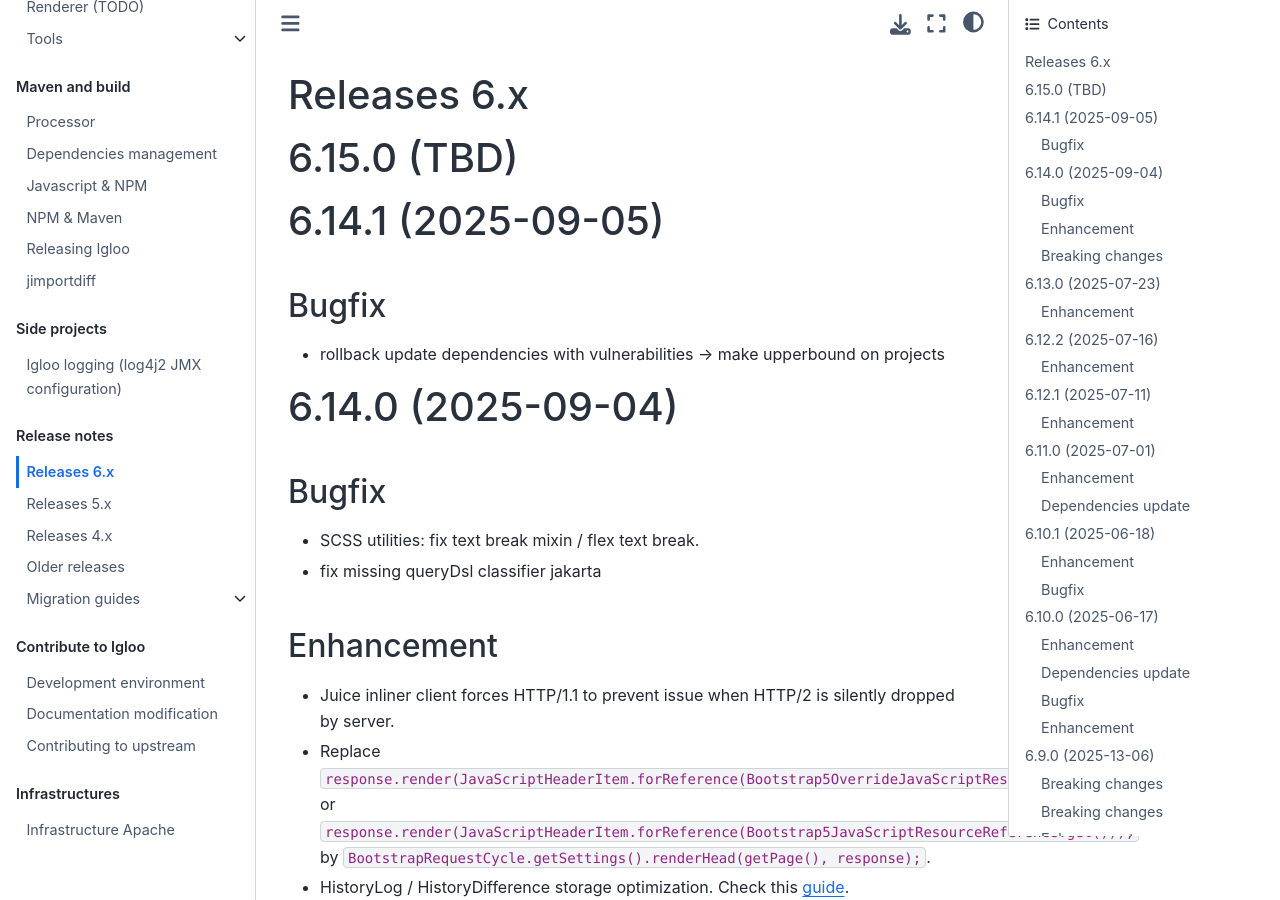
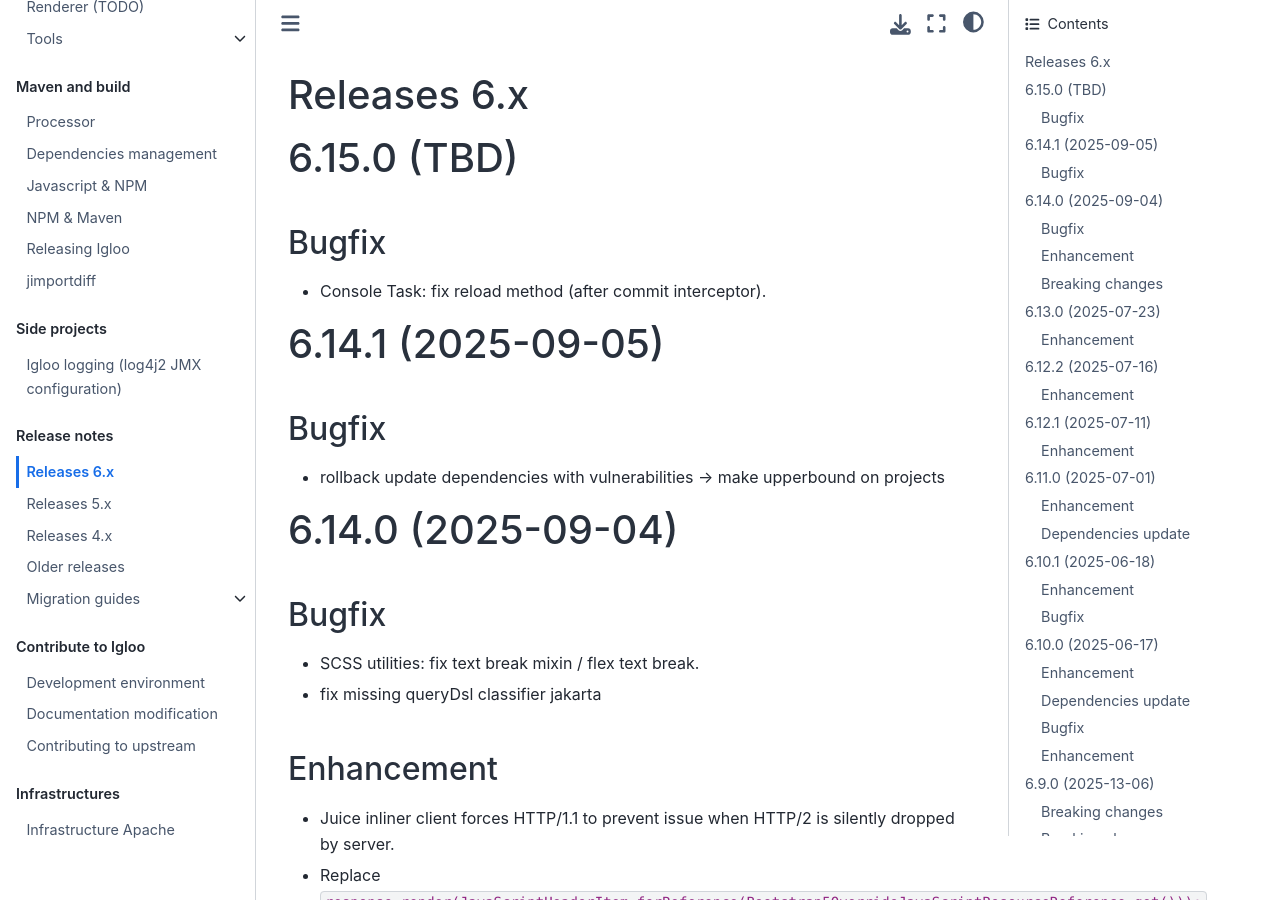
Before and after one commit to igloo-project/igloo-doc, a Sphinx documentation site: the page built from source/release-notes/releases-6.x.md, in a window 1280 px wide and 900 px high. Built offline with Sphinx 7.4.7 and the Sphinx Book theme 1.1.4, drawn with Linux system fonts in a browser that asks for light colours.

Commit message:
Update changelog

```diff
--- a/source/release-notes/releases-6.x.md
+++ b/source/release-notes/releases-6.x.md
@@ -1,6 +1,10 @@
 # Releases 6.x
 
 # 6.15.0 (TBD)
+
+## Bugfix
+
+* Console Task: fix reload method (after commit interceptor).
 
 # 6.14.1 (2025-09-05)
 
```
